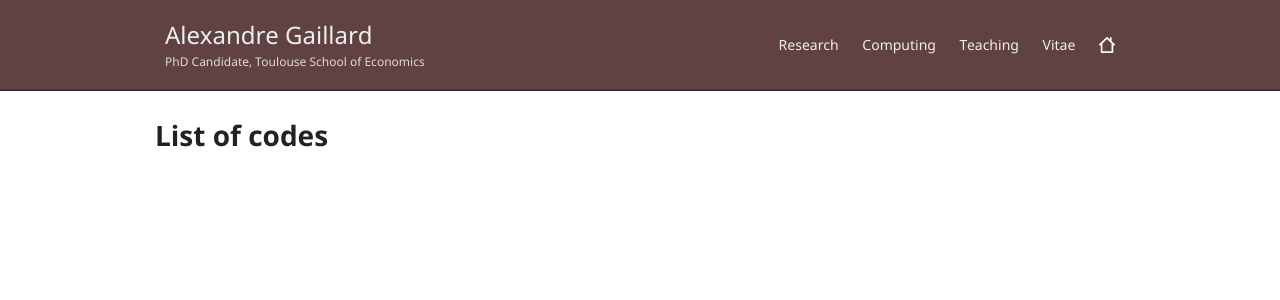
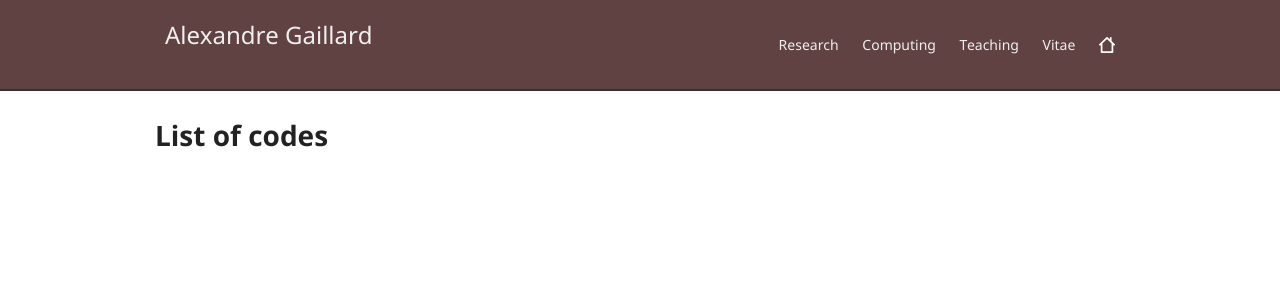
Before and after one commit to AGaillardTSE/AGaillardTSE.github.io, a Jekyll site: the page built from codes.md, in a window 1280 px wide. Shown: the top 300 px of the page. Built offline with Jekyll 4.4.1, drawn with Linux system fonts in a browser that asks for light colours; our own code applies the rules of GitHub Pages for plain Markdown files.

Commit message:
Update page.html

```diff
--- a/_layouts/page.html
+++ b/_layouts/page.html
@@ -16,7 +16,7 @@
       <div class="wrapper">
 <div class="title_alex">
     <div style="font-size: 24px;margin-top:-7px;" class="href_title"><a href="http://agaillard.eu">Alexandre Gaillard</a></div>
-    <div style="font-size: 12px;padding-bottom: 10px;opacity:0.8;">PhD Candidate, Toulouse School of Economics</div>
+     <!--<div style="font-size: 12px;padding-bottom: 10px;opacity:0.8;">PhD Candidate, Toulouse School of Economics</div>-->
 </div>
 <div class="nav_alex">
   <a href="http://agaillard.eu/research/">Research</a>
```
